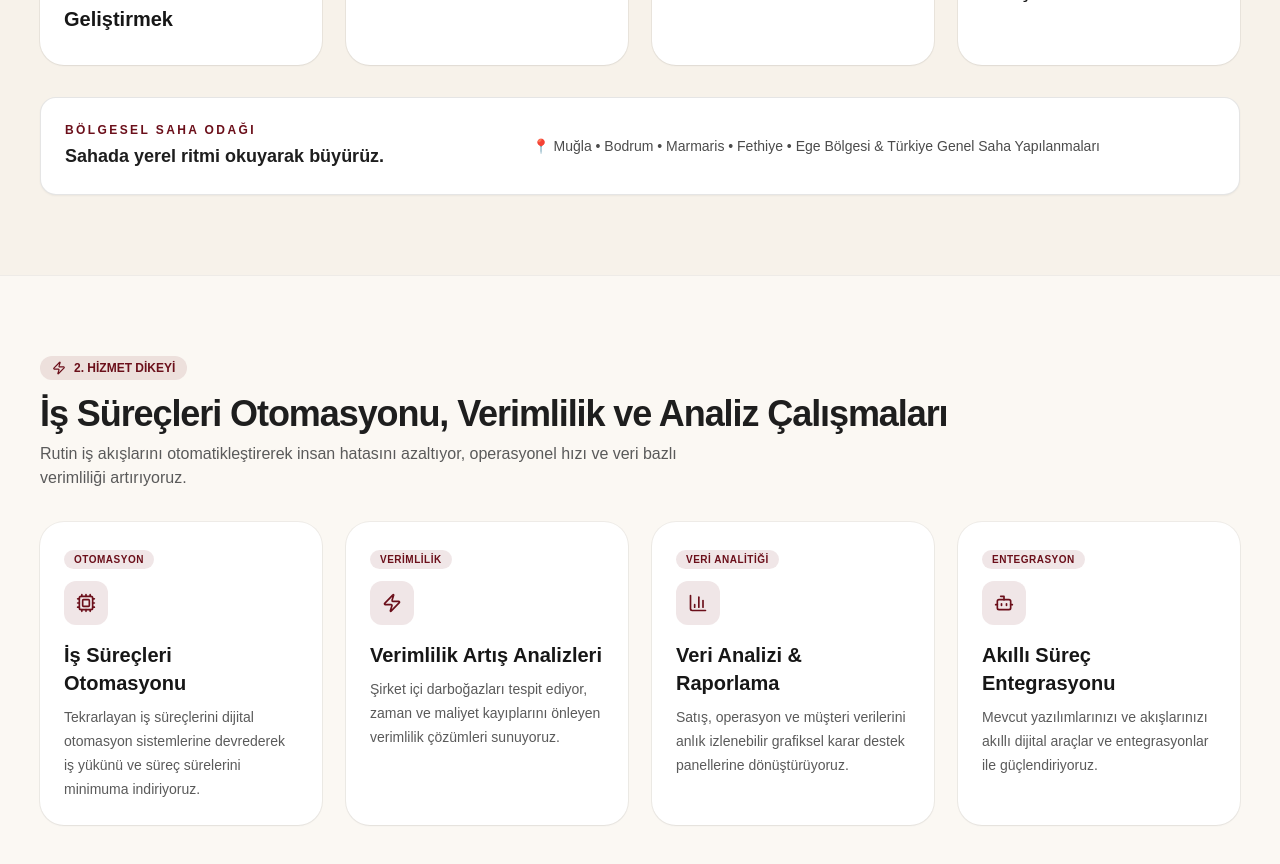
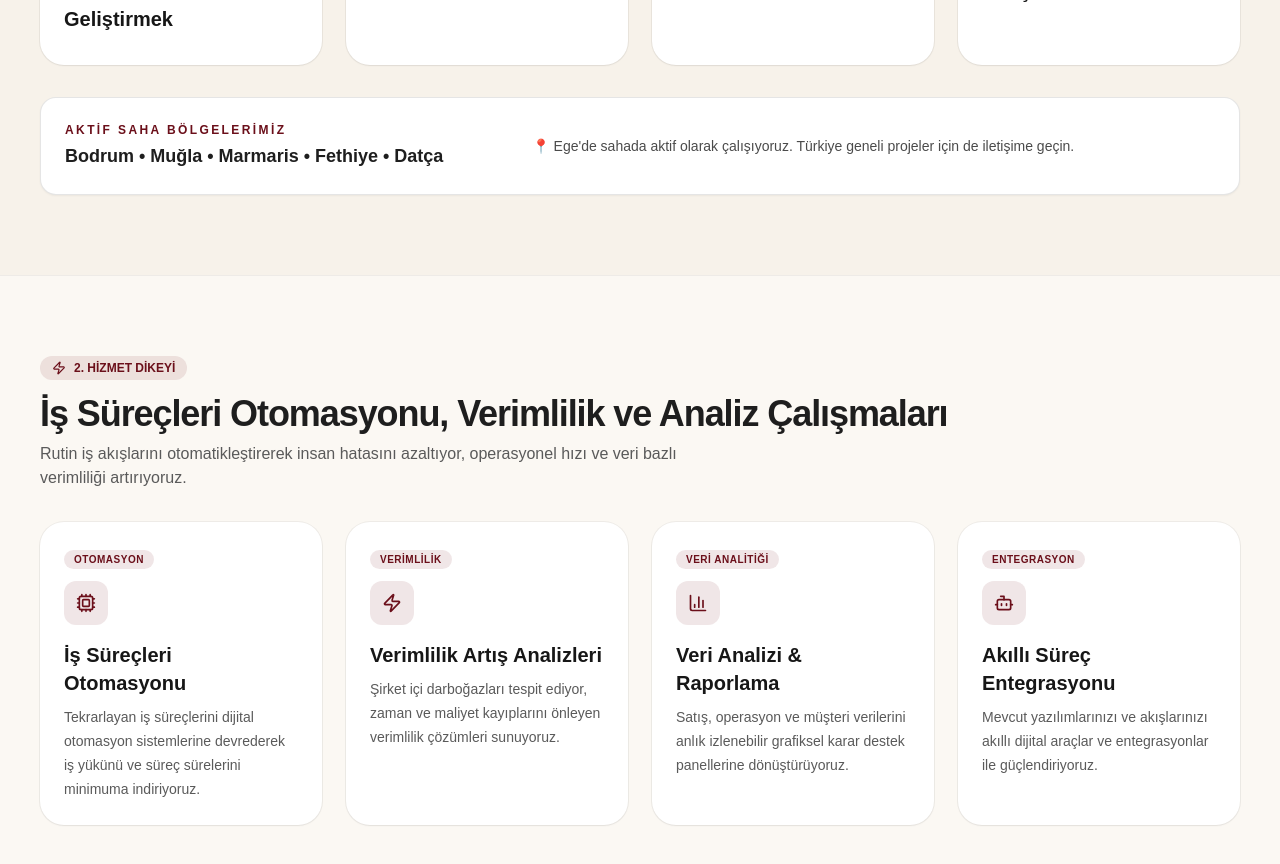
Before and after one commit to cantugsivri/cntg-site, a Next.js app: page / in a window 1280 px wide. Shown: the part 1100-1964 px from the top of the page. Built offline with nearby package versions, Linux system fonts and the light colour scheme.

Commit message:
regional banner: update to Aktif Saha Bölgelerimiz with Bodrum first

```diff
--- a/app/page.tsx
+++ b/app/page.tsx
@@ -195,12 +195,14 @@ export default function CNTGLandingPage() {
           <div className="grid gap-3 sm:grid-cols-[0.8fr_1.2fr] sm:items-center">
             <div>
               <p className="text-xs font-semibold tracking-[0.2em] text-[#6B0F1A] uppercase">
-                BÖLGESEL SAHA ODAĞI
+                AKTİF SAHA BÖLGELERİMİZ
               </p>
-              <h3 className="mt-1 text-lg font-bold">Sahada yerel ritmi okuyarak büyürüz.</h3>
+              <h3 className="mt-1 text-lg font-bold">
+                <span className="font-extrabold">Bodrum</span> • Muğla • Marmaris • Fethiye • Datça
+              </h3>
             </div>
             <p className="text-sm font-medium text-[#4B4B4B]">
-              📍 Muğla • Bodrum • Marmaris • Fethiye • Ege Bölgesi & Türkiye Genel Saha Yapılanmaları
+              📍 Ege&apos;de sahada aktif olarak çalışıyoruz. Türkiye geneli projeler için de iletişime geçin.
             </p>
           </div>
         </div>
```
